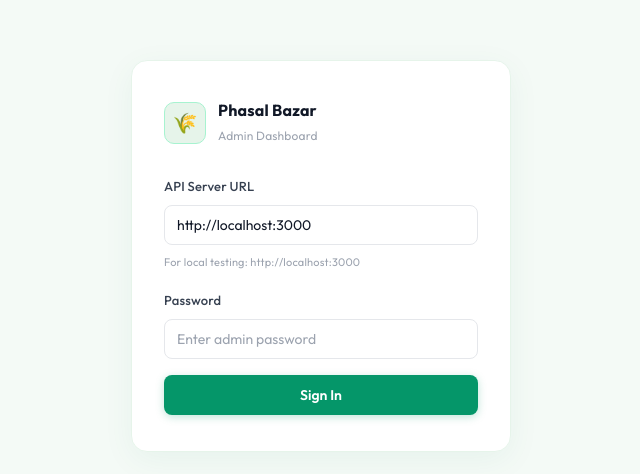
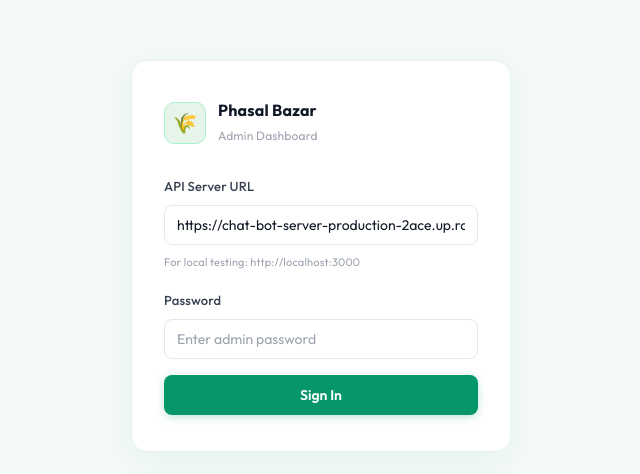
Before and after one commit to way2gsn/phasalbazar-dashboard, a React (Vite) app: page / in a window 1280 px wide. Shown: the part 144-618 px from the top of the page, without its empty margins (319-959 px from the left). Built offline with nearby package versions, Linux system fonts and the light colour scheme.

Commit message:
added fixes

```diff
--- a/src/App.jsx
+++ b/src/App.jsx
@@ -2,7 +2,7 @@
 import * as XLSX from 'xlsx'
 import Broadcast from './Broadcast'
 
-const API_URL = 'http://localhost:3000'
+const API_URL = 'https://chat-bot-server-production-2ace.up.railway.app'
 
 const STATUS_CONFIG = {
   pending: { label: 'Pending', color: '#92400E', bg: '#FEF3C7', dot: '#F59E0B' },
```
